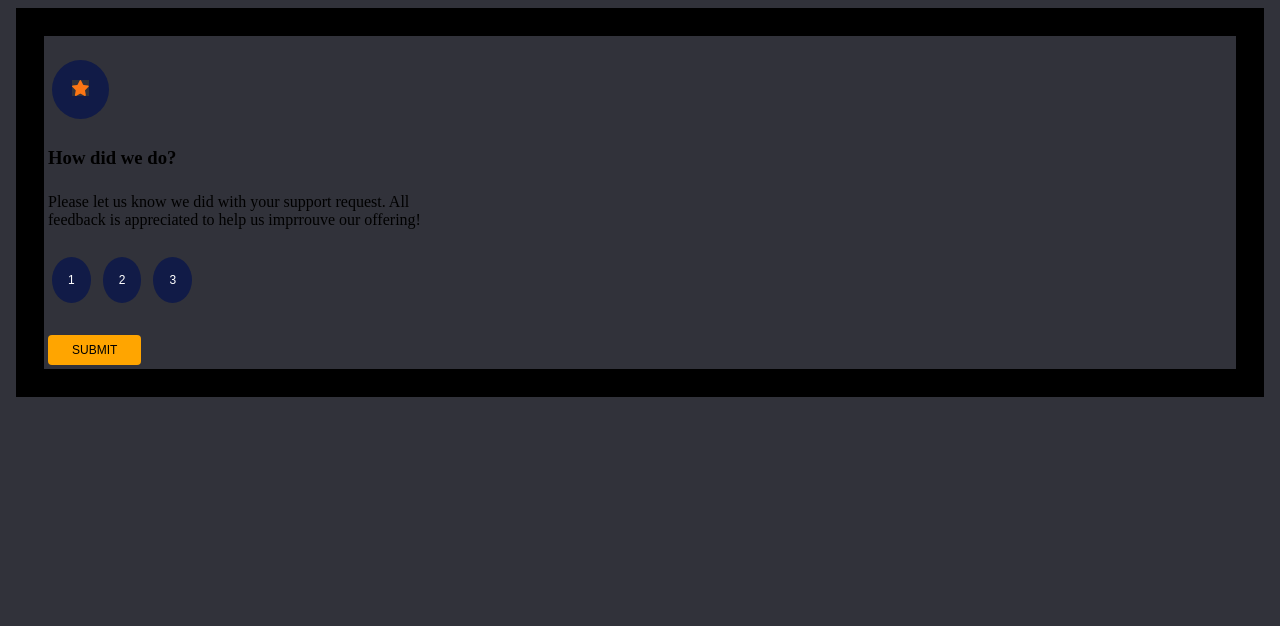
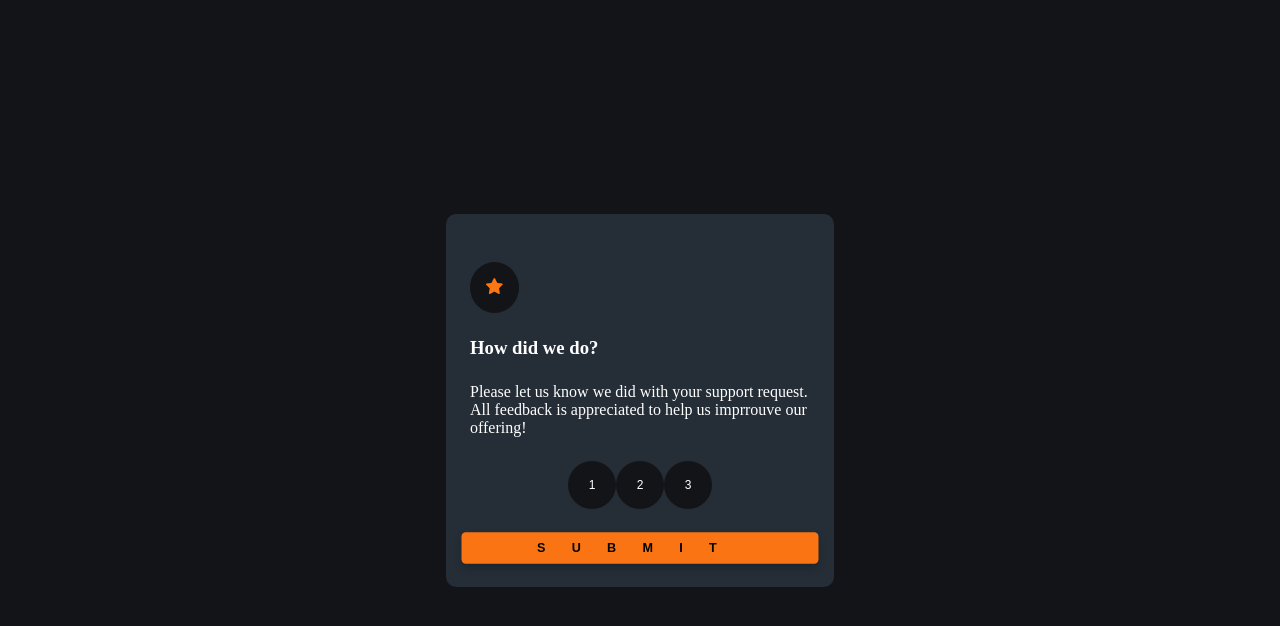
Before and after one commit to CioazaIonut/interactive-rating, a plain HTML site: page index.html in a window 1280 px wide. Drawn offline with Linux system fonts and the light colour scheme.

Commit message:
tema pentru 08.06.2024

```diff
--- a/index.html
+++ b/index.html
@@ -8,9 +8,10 @@
 </head>
 <body>
 
-    <section>
+    <section class="rating-card-section">
 
         <div class="rating-card-container">
+            <!-- Primul pas -->
             <div class="card-unu">
                 <div>
                     <button class="button-star">
@@ -30,12 +31,15 @@
 
                 </div>
                 <button class="rating-card-button-submit">SUBMIT</button>
+            </div>
 
-            </div>
+            <!-- Al doilea pas -->
             <div class="card-doi">
-                <p>s-a dar submit</p>
+                <!-- to do: insereaza mai jos celelalte elemente in pasul 2 ( poza, paragraf, h2, paragraf ) -->
+                <p class="selected-rate-text"> You selected <span class="selected-rate"></span> out of 3 </p>
             </div>
         </div>
+
     </section>
 
     <script src="./script.js"></script>
--- a/script.js
+++ b/script.js
@@ -1,3 +1,4 @@
+// ------ Butoane rating ------
 const butonUnu = document.querySelector(".rating-card-button-unu");
 
 const butonDoi = document.querySelector(".rating-card-button-doi");
@@ -8,7 +9,8 @@ const cardUnu = document.querySelector(".card-unu");
 
 const cardDoi = document.querySelector(".card-doi");
 
-
+const submitButton = document.querySelector(".rating-card-button-submit");
+const selectedRate = document.querySelector(".selected-rate");
 
 //buton 1
 const butonulUnuFunction = () => {
@@ -43,8 +45,23 @@ const butonulTreiFunction = () => {
 
 butonTrei.addEventListener("click",butonulTreiFunction);
 
+// buton submit
 
+const goToNextStep = () => {
+    const selectedButton = document.querySelector(".active-button");
 
+    if (selectedButton === null) {
+        alert("Please select a rate");
+    } else {
+        cardUnu.style.display = 'none';
+        cardDoi.style.display = 'block';
+
+        selectedRate.innerText = selectedButton.innerText;
+    }
+
+}
+
+submitButton.addEventListener("click", goToNextStep);
 
 /*pasi sa se intample ceva cand apasam pe buton
 1 selectam butonul (document.querySelector)
@@ -62,8 +79,12 @@ ex: numeConstanta.style.height = "500px";
 
 /* tema
 
-de facut html
-de facut css
-cand dau click pe butonul de submit sa dispara cardul 1 si sa apara cardul 2
+colturi rotunjite la card         Facut
+culoarea din jurul stelutei       Facut
+culori text ( titlu & subtitlu )  Facut
+culori butoane + efect hover butoane ( la hover butoanele cu 1,2,3 ele trebuie sa aiba culoarea de background --white )
+cele 3 butoane trebuie sa fie centrate  Facut
+butonul de submit trebuie sa ocupe toata latimea din card, sa fie rotunjit, un spatiu mai mare intre litere, litere mai groase
+efect hover buton submit           Facut partial nu stiu efect hover buton submit !!!!!!!!!!!!
 
 */
--- a/style.css
+++ b/style.css
@@ -1,23 +1,44 @@
 * {
-    margin: 4px;
-    padding: 0;
-    border: none;
-    background-color: #31323a;
+  margin: 0px;
+  padding: 0px;
+  border: none;
+}
+
+body {
+  background-color: var(--veryDarkBlue);
+}
+
+/* to do: de convertit hsl la hex */
+:root {
+  --orange: hsl(25, 97%, 53%);
+  --veryDarkBlue: hsl(216, 12%, 8%);
+  --darkBlue: hsl(213, 19%, 18%);
+  --lightGray: hsl(217, 12%, 63%);
+  --white: hsl(0, 0%, 100%);
+}
+
+.rating-card-section {
+  height: 100vh;
+  display: flex;
+  justify-content: center;
+  align-items: center;
 }
 
 .rating-card-container{
-background-color: black;
-padding-top: 24px;
-padding-bottom: 24px;
-padding-left: 24px;
-padding-right: 24px;
+  width: 340px;
+  background-color: var(--darkBlue);
+  padding-top: 24px;
+  padding-bottom: 24px;
+  padding-left: 24px;
+  padding-right: 24px;
+  border-radius: 10px;
 }
 
 .button-star{
   margin-top: 24px;
   font-size: 12px;
   font-weight: 500;
-  background-color: #111b47;
+  background-color: var(--veryDarkBlue);
   padding: 16px;
 
 
@@ -27,17 +48,19 @@ padding-right: 24px;
 
 .rating-card-title{
   margin-top: 24px;
+  color: var(--white);
 }
 
 .paragraph-container{
     overflow: auto;
     margin-top: 24px;
+    color: var(--white);
 }
 
 .rating-card-button-submit{
   font-size: 12px;
   font-weight: 500;
-  background-color: orange;
+  background-color: var(--orange);
   color: black;
 
   padding-top: 8px;
@@ -48,26 +71,47 @@ padding-right: 24px;
   border-radius: 4px;
   cursor: pointer;
   margin-top: 24px;
+
+  width: 100%;
+  letter-spacing: 25px;
+  font-weight: bold;
+
+  /*efect hover buton submit*/
+  transition: background-color 0.3s ease, transform 0.3s ease, box-shadow 0.3s ease;
+  transform: scale(1.05);
+  box-shadow: 0 4px 8px rgba(0, 0, 0, 0.2);
 }
 
 .rating-card-buttons-container button {
   font-size: 12px;
   font-weight: 500;
-  background-color: #111b47;
+  background-color: var(--veryDarkBlue);
   padding: 16px;
-  color: #ffffff;
+  color: var(--white);
   margin-top: 24px;
   border-radius: 50%;
   cursor: pointer;
-
+  height: 48px;
+  width: 48px;
 }
 
 .rating-card-buttons-container button.active-button {
 background-color: orange;
 }
 
+.rating-card-buttons-container{
+  justify-content: center;
+  text-align: center;
+  align-items: center;
+  display: flex;
+}
+
 .card-doi{
     display: none;
+}
+
+.selected-rate-text {
+  color: var(--white);
 }
 
 @media (min-width: 500px) {
```
